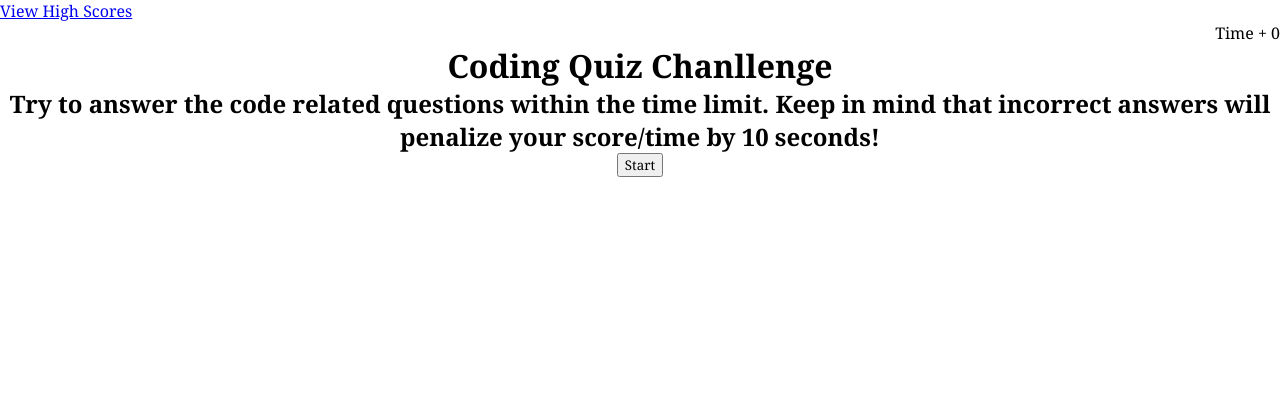
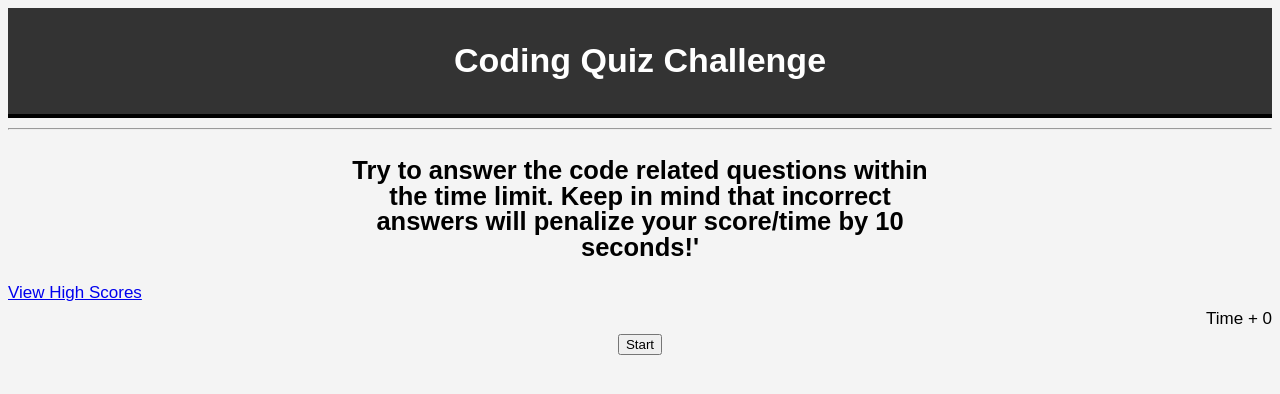
Before and after one commit to dangulo4/CodeQuiz, a plain HTML site: page index.html in a window 1280 px wide. Drawn offline with nearby package versions, Linux system fonts and the light colour scheme.

Commit message:
refactored the html, css, js files

```diff
--- a/assets/css/style.css
+++ b/assets/css/style.css
@@ -1,22 +1,37 @@
 
 *, *::before, *::after {
     box-sizing: border-box;
-    font-family: Cambria, Cochin, Georgia, Times, 'Times New Roman', serif;
+    font-family: arial;
   }
 
-  body {
-    padding: 0;
-    margin: 0;
+body {
+    font-size: 17px;
+    background: #f4f4f4;
+    line-height: 1.5em;
+}
 
+header {
+    background: #333;
+    color:#fff;
+    padding: 20px;
+    border-bottom: 4px #000 solid;
+    margin-bottom: 10px;
+}
 
+h1, h2 {
+    width: 50%;
+    margin: auto;
+    padding:20px;
+    text-align: center;
+}
 
-    justify-content: center;
-    align-items: center;
+#questionEl {
+    width: 90%;
+    margin:auto;
+    padding: 10px;
+}
 
-
-  }
-
-.startbtnEl, .next-btn {
+.next-btn {
     font-size: 1.5rem;
     font-weight: bold;
     padding: 10px 20px;
--- a/index.html
+++ b/index.html
@@ -5,11 +5,35 @@
     <meta name="viewport" content="width=device-width, initial-scale=1.0">
     <meta http-equiv="X-UA-Compatible" content="ie=edge">
     <title>Code Quiz</title>
+
+    <link rel="stylesheet" type="text/css" href="./assets/css/style.css">
     <script src="https://cdnjs.cloudflare.com/ajax/libs/jquery/3.2.1/jquery.min.js"></script>
-    <link rel="stylesheet" type="text/css" href="./assets/css/style.css">
 </head>
 <body>
+  <div class="container">
+    <div class="row">
+        <div class="col-md-12">
+          <header><h1 id="header">Coding Quiz Challenge</h1></header>
 
+        </div>
+    </div>
+    <div class="row">
+        <div class="col-md-12">
+            <hr id="horizline">
+        </div>
+    </div>
+    <div class="row">
+      <div id='instructions' class="col-md-12">
+        <h2>Try to answer the code related questions within the time limit.
+          Keep in mind that incorrect answers will penalize your score/time by 10 seconds!'</h2>
+      </div>
+    </div>
+    <div class="row">
+      <div id='btn-start' class="col-md-12">
+        <!-- <button id='startBtn'>Start</button> -->
+      </div>
+    </div>
+  </div>
     <script src="script.js"></script>
 </body>
 </html>
--- a/script.js
+++ b/script.js
@@ -5,8 +5,6 @@ var body = document.body;
 var infoEl      = document.createElement('div');
 var linkEl      = document.createElement('a');
 var timerEl     = document.createElement('p');
-var h1El        = document.createElement('h1');
-var h2El        = document.createElement('h2');
 var btnDiv     = document.createElement('div');
 var startBtnEl  = document.createElement('button');
 var questionContainer = document.createElement('div');
@@ -18,21 +16,17 @@ var shuffledQuestions;
 var currentQuestionIndex;
 var nextBtnEl = document.createElement('button');
 var answerButtonsElement = document.createElement('button');
+var instructionsEl = document.getElementById('instructions')
 
 //Store elements in variables
 linkEl.innerHTML    = 'View High Scores';
 timerEl.textContent = 'Time + 0';
-h1El.textContent    = 'Coding Quiz Chanllenge';
-h2El.textContent    = 'Try to answer the code related questions within the time limit. Keep in mind that incorrect answers will penalize your score/time by 10 seconds!';
 startBtnEl.innerHTML = 'Start';
-
 
 //Append all elements
 body.appendChild(infoEl);
 infoEl.appendChild(linkEl);
 infoEl.appendChild(timerEl);
-body.appendChild(h1El);
-body.appendChild(h2El);
 body.appendChild(btnDiv);
 btnDiv.appendChild(startBtnEl);
 body.appendChild(btnDiv);
@@ -42,8 +36,6 @@ btnDiv.appendChild(linebreak);
 infoEl.setAttribute('style','margin:auto; width:100%; text-align:left;');
 linkEl.setAttribute('href','https://www.google.com');
 timerEl.setAttribute('style', 'margin:auto; width:100%; text-align:right;');
-h1El.setAttribute('style', 'margin:auto; width:50%; text-align:center;');
-h2El.setAttribute('style', 'margin:auto; width:100%; text-align:center');
 btnDiv.setAttribute('style','margin:auto; width:100%; text-align:center;');
 startBtnEl.setAttribute('id', 'startBtn');
 btnDiv.setAttribute('style','margin:auto; width:100%; text-align:center;');
@@ -52,30 +44,25 @@ questionsEl.setAttribute('style', 'margin:auto; width:100%; text-align:center;')
 answersEl.setAttribute('id', 'answers', 'style', 'margin:auto; width:100%; text-align:center;');
 answersEl.setAttribute('style', 'margin:auto; width:100%; text-align:center;');
 answerButtonsElement.setAttribute('class','btn;');
-//document.getElementById('questions').style.display='none';
+
 
 startBtnEl.addEventListener('click', function() {
   document.getElementById("startBtn").style.display="none";
+  instructionsEl.style.diplay='none';
   startQuiz();
 });
 
 nextBtnEl.addEventListener('click', function() {
   currentQuestionIndex++;
   setNextQuestion()
-  // showQuestions(shuffledQuestions[currentQuestionIndex]);
-});
+ });
 
 function startQuiz() {
   console.log('The game has started');
-
-
   shuffledQuestions = quizQuestions.sort(() => Math.random() - .5)
   currentQuestionIndex = 0;
-// questionContainerElement.classList.remove('hide')
-  // showQuestions(quizQuestions, questionsEl);
   setNextQuestion();
-  //startBtnEl.classList.add('hide')
-}
+ }
   function setNextQuestion() {
     var nextBtnDiv = document.createElement('div');
     body.appendChild(nextBtnDiv);
@@ -83,6 +70,7 @@ function startQuiz() {
     nextBtnDiv.setAttribute('style', 'margin:auto; width:100%; text-align:center;');
     nextBtnEl.setAttribute('id', 'nextBtn');
     nextBtnEl.innerHTML = 'Next';
+
     resetState();
     showQuestions(shuffledQuestions[currentQuestionIndex]);
   }
@@ -127,9 +115,11 @@ function startQuiz() {
       })
       if(shuffledQuestions.length > currentQuestionIndex +1) {
       nextBtnEl.style.display='block';
+      nextBtnEl.setAttribute('style', 'margin:auto; text-align:center;');
   } else {
     startBtnEl.innerText = 'Restart';
     startBtnEl.style.display='block';
+    startBtnEl.setAttribute('style', 'margin:auto; text-align:center;');
     }
   }
 
@@ -148,17 +138,7 @@ function startQuiz() {
     element.classList.remove('correct')
     element.classList.remove('wrong')
   }
-
-
-
-       // function resetOrder() {
-        //clearStatusClass(document.body)
-        //nextBtnEl.classList.add('hide')
-       // while (answerButtonsElement.firstChild) {
-        //  answerButtonsElement.removeChild(answerButtonsElement.firstChild)
-       // }
-   // }
-
+// Question Object
 var quizQuestions = [
   {
     question: 'What can be broken, but never held?',
```
